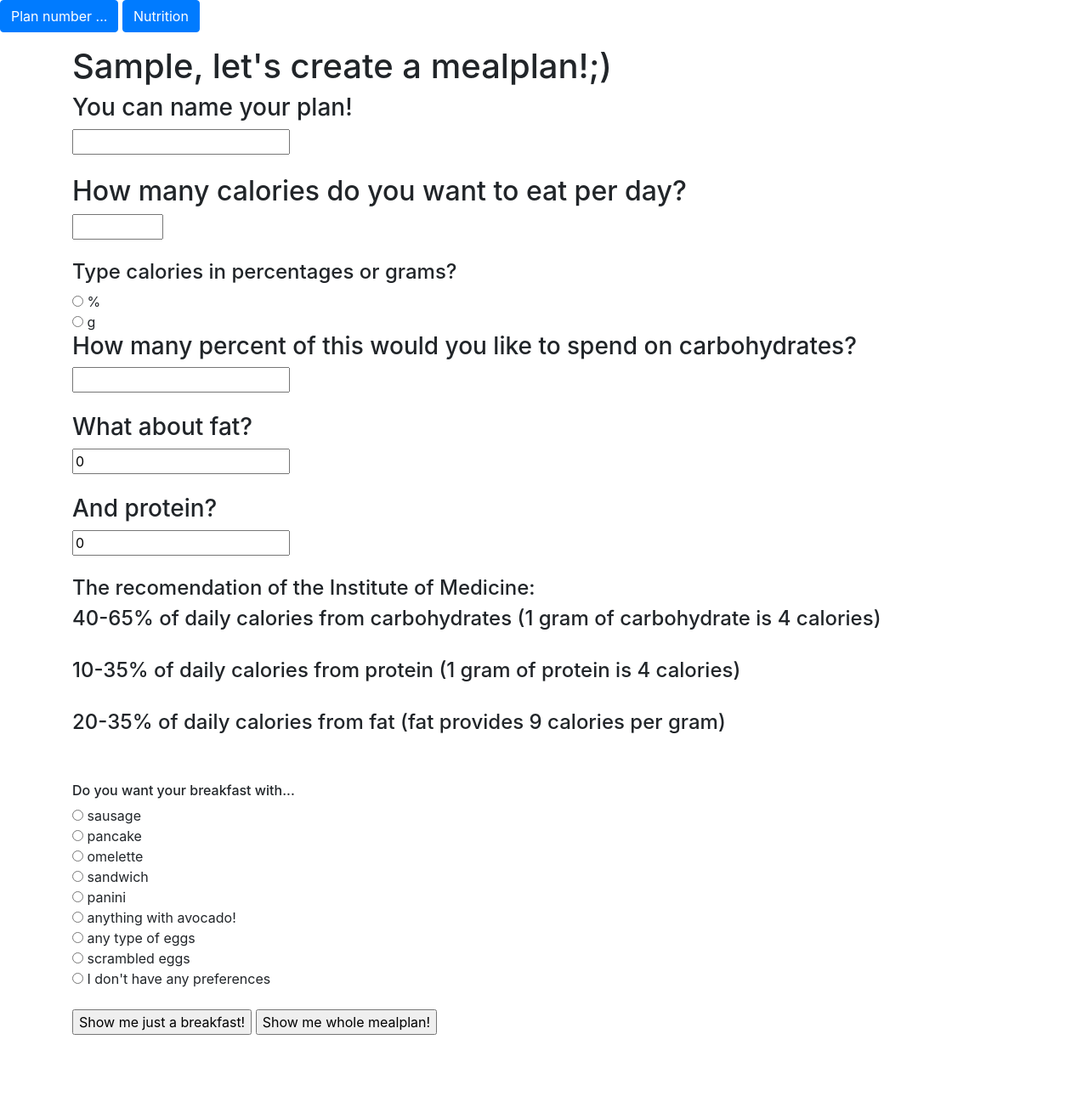
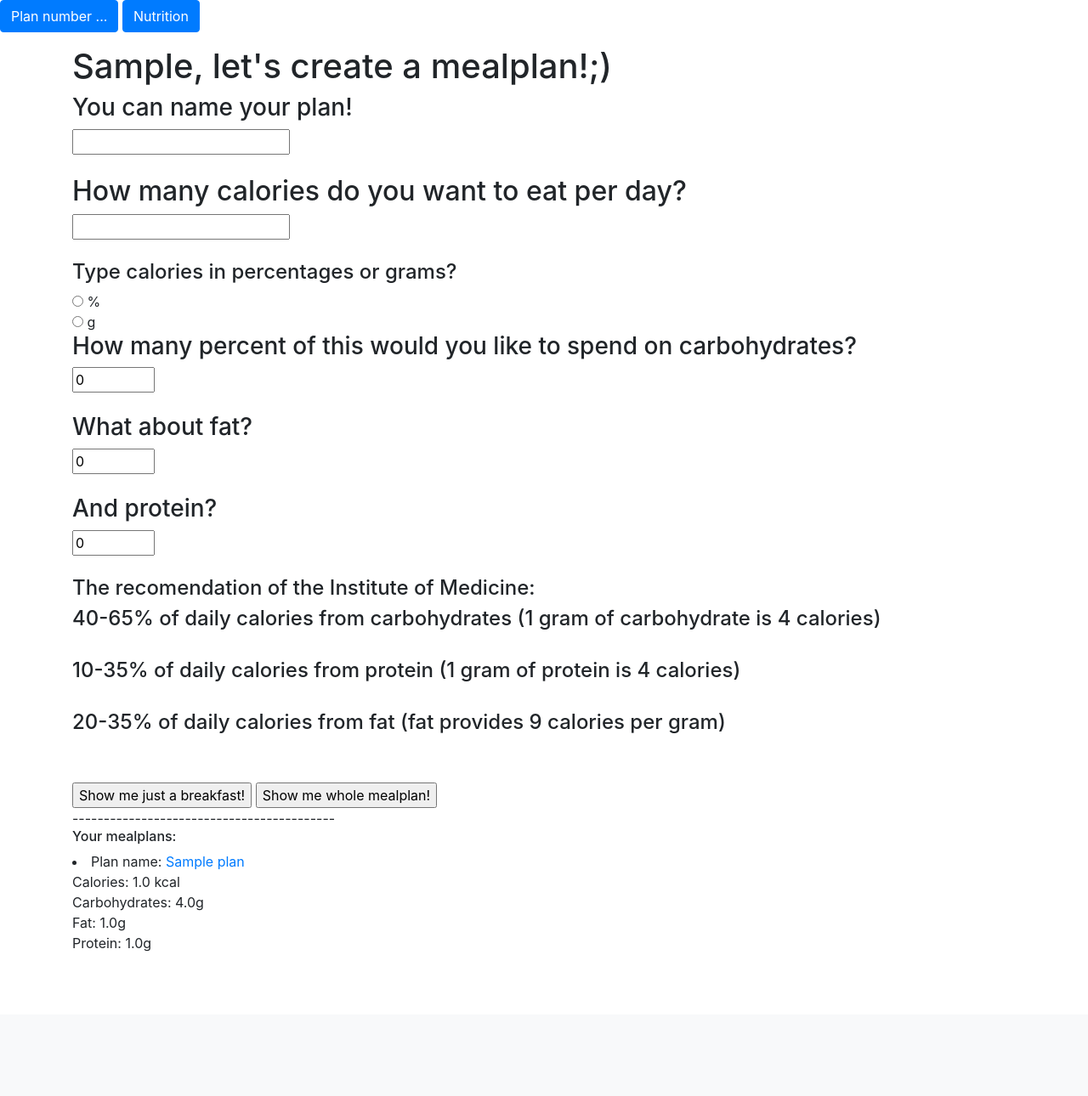
Before and after one commit to lamalgopach/Dietly, a Flask app: page /preferences in a window 1280 px wide. Shown: the part 47-1337 px from the top of the page at 85% size. After the commit the page ends 1167 px from the top, so only its background shows below. Run offline with Flask 2, Linux system fonts and the light colour scheme; the visitor is signed in with stand-in values (Sample User, id 1); tables that the repository leaves empty hold one stand-in row (values such as "Sample post"); some libraries are stand-ins or nearby versions.

Commit message:
Changed the location of all mealplans.

```diff
--- a/templates/preferences.html
+++ b/templates/preferences.html
@@ -12,7 +12,7 @@
 		<input type="text" name="plan_name" required><br><br>
 
 		<h2>How many calories do you want to eat per day?</h2>
-		<input type="number" name="calories" min=1400 max=4000 required><br><br>
+		<input type="number" name="calories"  max=4000 required><br><br>
 
 
 
@@ -23,13 +23,13 @@
 			</span>
 				<div>
 				<h3>How many percent of this would you like to spend on carbohydrates?</h3>
-				<input id="carbs" type="number" name="carbohydrates" min=0  required><br><br>
+				<input id="carbs" type="number" name="carbohydrates" value=0 min=0 max=200 required><br><br>
 
 				<h3>What about fat?</h3>
-				<input id="fat" type="number" name="fat" value=0 min=0 required><br><br>
+				<input id="fat" type="number" name="fat" value=0 min=0 max=200 required><br><br>
 
 				<h3>And protein?</h3>
-				<input id="protein" type="number" name="protein" value=0 min=0 required><br><br>
+				<input id="protein" type="number" name="protein" value=0 min=0 max=200 required><br><br>
 				</div>
 
 		<h4>The recomendation of the Institute of Medicine:</h4>
@@ -37,7 +37,7 @@
 		<h4>10-35% of daily calories from protein (1 gram of protein is 4 calories)</h4><br>
 		<h4>20-35% of daily calories from fat (fat provides 9 calories per gram)</h4><br><br>
 
-		<h6>Do you want your breakfast with...</h6>
+<!-- 		<h6>Do you want your breakfast with...</h6>
 
   		<input type="radio" name="breakfast" value="sausages" required> sausage<br>
 		<input type="radio" name="breakfast" value="pancakes"> pancake<br>
@@ -47,10 +47,25 @@
 		<input type="radio" name="breakfast" value="avocado"> anything with avocado!<br>
 		<input type="radio" name="breakfast" value="egg"> any type of eggs<br>
 		<input type="radio" name="breakfast" value="scrambled,eggs"> scrambled eggs<br>
-		<input type="radio" name="breakfast" value="breakfast"> I don't have any preferences<br><br>
+		<input type="radio" name="breakfast" value="breakfast"> I don't have any preferences<br><br> -->
 
 		<input type="button" id="breakfast" value="Show me just a breakfast!">
 		<input type="submit" id="mealplan" value="Show me whole mealplan!">
+
+
+<br>
+------------------------------------------
+		<h6>Your mealplans:</h6>
+
+      	{% for plan in plan_lst %}
+
+			<li>Plan name: <a href="http://0.0.0.0:5000/plans/{{ plan['plan_id'] }}">{{ plan['name'] }}</a> <br>
+			Calories: {{ plan['calories'] }} kcal<br>
+			Carbohydrates: {{ plan['carbohydrates'] }}g<br>
+			Fat: {{ plan['fat'] }}g<br>
+			Protein: {{ plan['protein'] }}g</li>
+
+		 {% endfor %}
 
 		<script >
 
@@ -125,9 +140,9 @@
 
 	    		}
 		  		else if ($(".macros input:checked").val() === "grams"){
-			        $("#carbs").attr("max", 200);
-			        $("#fat").attr("max", 100);
-			        $("#protein").attr("max", 100);
+			        $("#carbs").attr("max", 300);
+			        $("#fat").attr("max", 300);
+			        $("#protein").attr("max", 300);
 	    		}
 
 	    	});
```
Also changed, not shown: templates/display_multiple_plans.html (+1 -10 lines).
